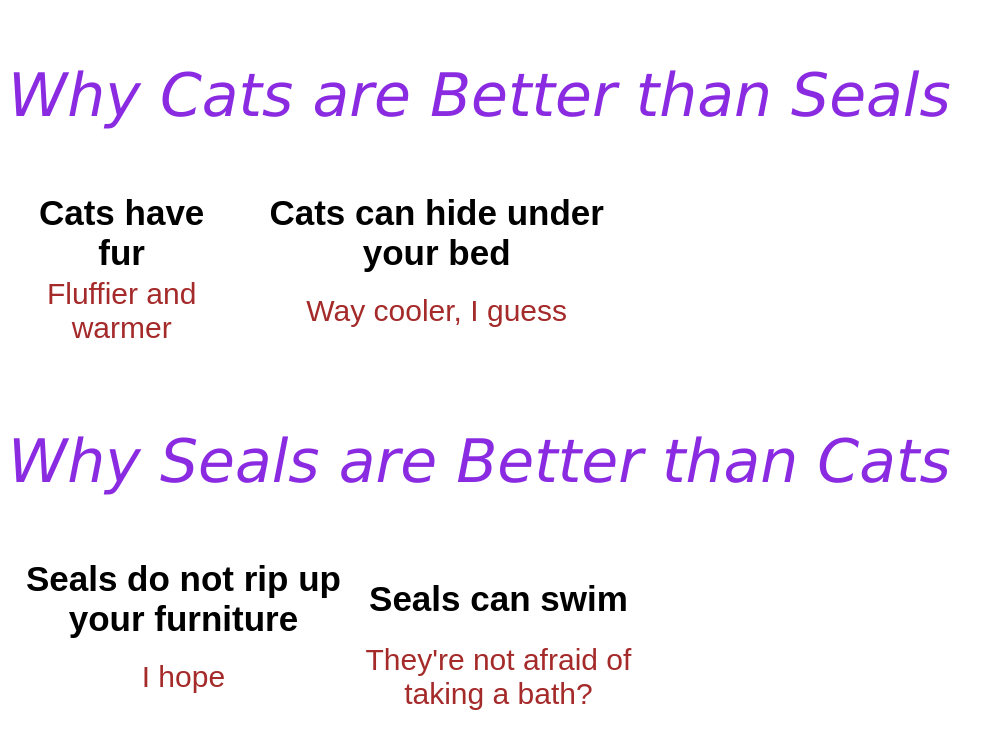
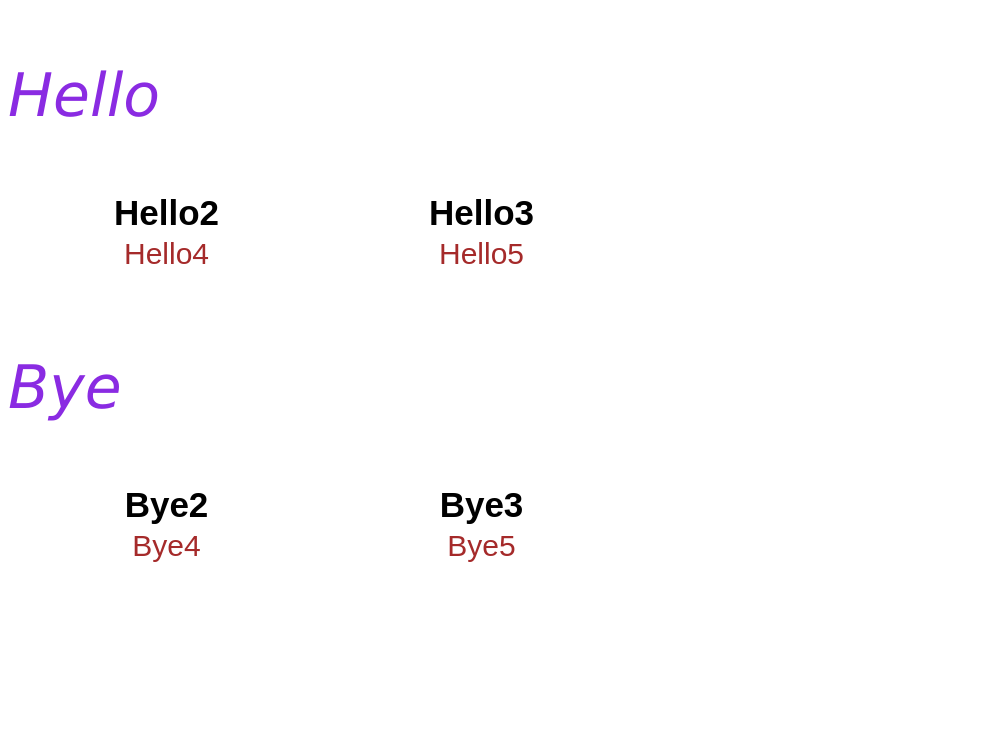
Before and after one commit to 29stu519/20260120_29stu519_, a plain HTML site: page index.html in a window 1280 px wide. Shown: the whole page, without its empty margins (0-1004 px from the left). Drawn offline with Linux system fonts and the light colour scheme.

Commit message:
Update index.html

```diff
--- a/index.html
+++ b/index.html
@@ -5,31 +5,31 @@
 </head>
 <body>
 
-<p class="title">Why Cats are Better than Seals</p>
+<p class="title">Hello</p>
 
 <table style="width:50%">
   <tr>
-    <th>Cats have fur</th>
-    <th>Cats can hide under your bed</th>
+    <th>Hello2</th>
+    <th>Hello3</th>
   </tr>
   <tr>
-    <td>Fluffier and warmer</td>
-    <td>Way cooler, I guess</td>
+    <td>Hello4</td>
+    <td>Hello5</td>
   </tr>
 </table>
 
 <br>
 
-<p class="title">Why Seals are Better than Cats</p>
+<p class="title">Bye</p>
 
 <table style="width:50%">
   <tr>
-    <th>Seals do not rip up your furniture</th>
-    <th>Seals can swim</th>
+    <th>Bye2</th>
+    <th>Bye3</th>
   </tr>
   <tr>
-    <td>I hope</td>
-    <td>They're not afraid of taking a bath?</td>
+    <td>Bye4</td>
+    <td>Bye5</td>
   </tr>
 </table>
 </body>
```
